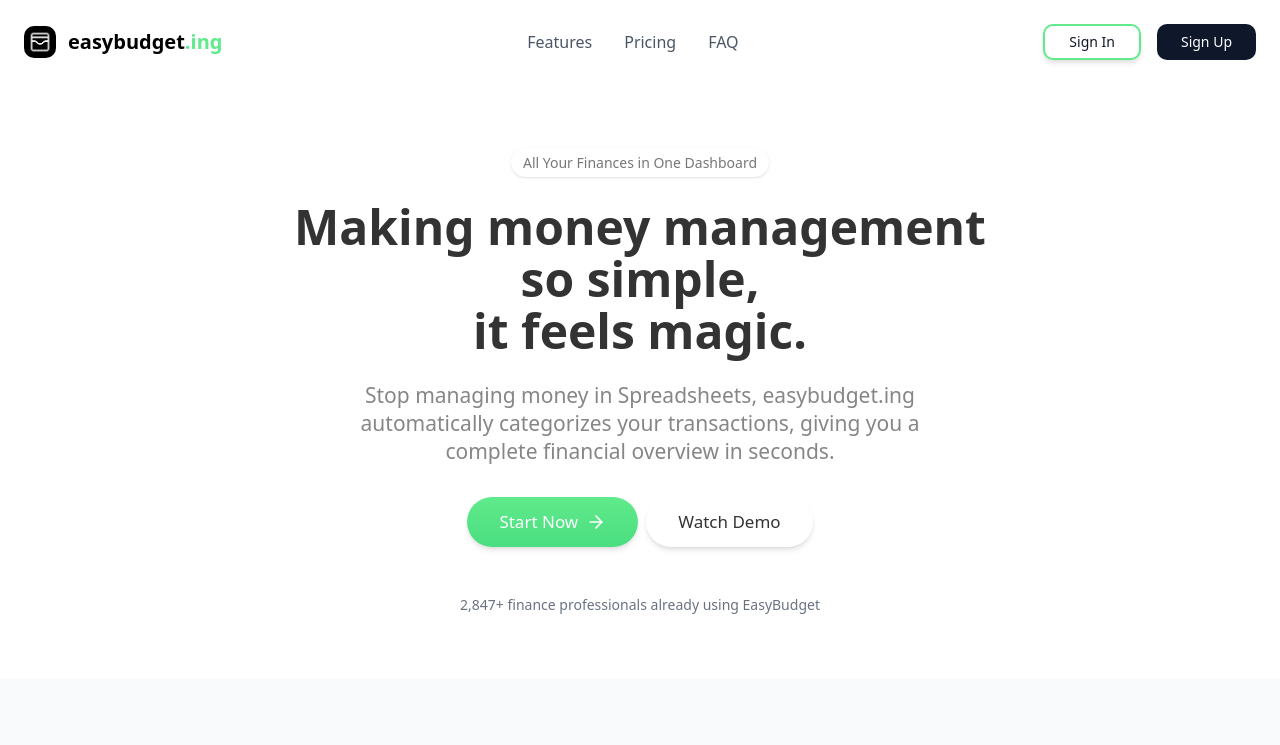
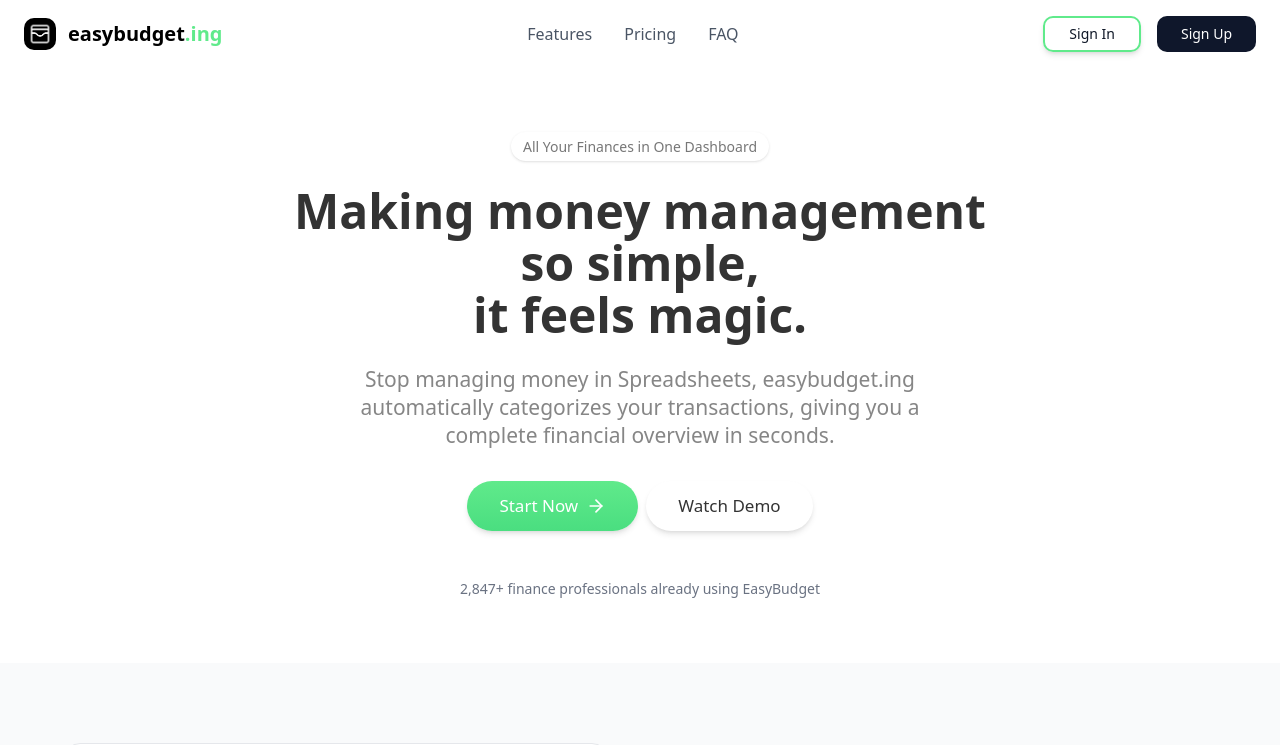
Before and after one commit to mttspss/easybudget, a Next.js app: page / in a window 1280 px wide. Shown: the top 745 px of the page. Built offline with nearby package versions, Linux system fonts and the light colour scheme; no server answers.

Commit message:
Remove excess navbar top spacing - Reduce navbar padding from py-6 to py-4 for tighter layout - Navbar now touches closer to screen edge like reel.farm - Improved full-width appearance

```diff
--- a/src/app/page.tsx
+++ b/src/app/page.tsx
@@ -220,7 +220,7 @@ export default function LandingPage() {
   return (
     <div className="min-h-screen bg-white">
       {/* Simple Navbar */}
-      <nav className="py-6 px-6">
+      <nav className="px-6 py-4">
         <div className="w-full flex justify-between items-center">
           <div className="flex items-center space-x-3">
             <div className="w-8 h-8 rounded-lg overflow-hidden">
```
